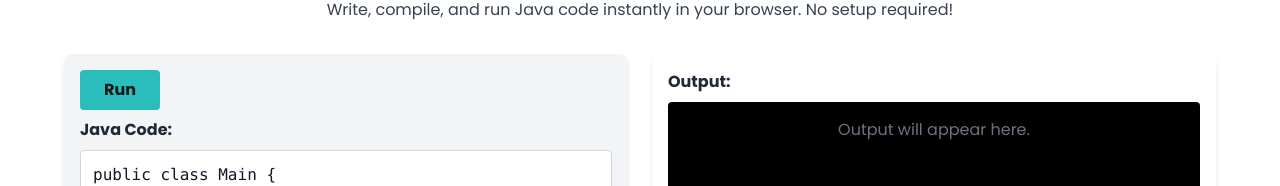
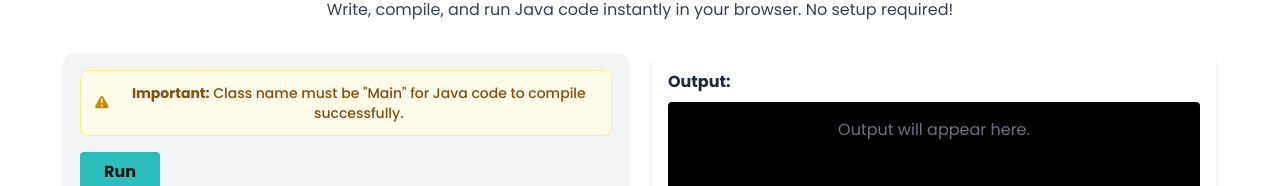
Before and after one commit to Codeintervu/Codeintervu-frontend, a React (Vite) app: page /compilers/java in a window 1280 px wide. Shown: the part 175-361 px from the top of the page. Built offline with nearby package versions, Linux system fonts and the light colour scheme; no server answers.

Commit message:
Note message regarding Main class in java

```diff
--- a/src/compilers/OnlineCompiler.jsx
+++ b/src/compilers/OnlineCompiler.jsx
@@ -78,6 +78,29 @@ const OnlineCompiler = ({ language }) => {
     <div className="flex flex-col md:flex-row gap-6 w-full">
       {/* Left: Code Editor */}
       <div className="w-full md:w-1/2 bg-gray-100 dark:bg-gray-800 rounded-lg p-4 shadow-md flex flex-col">
+        {/* Java-specific note */}
+        {language === "java" && (
+          <div className="mb-4 p-3 bg-yellow-50 dark:bg-yellow-900/20 border border-yellow-200 dark:border-yellow-700 rounded-lg">
+            <div className="flex items-center gap-2">
+              <svg
+                className="w-5 h-5 text-yellow-600 dark:text-yellow-400"
+                fill="currentColor"
+                viewBox="0 0 20 20"
+              >
+                <path
+                  fillRule="evenodd"
+                  d="M8.257 3.099c.765-1.36 2.722-1.36 3.486 0l5.58 9.92c.75 1.334-.213 2.98-1.742 2.98H4.42c-1.53 0-2.493-1.646-1.743-2.98l5.58-9.92zM11 13a1 1 0 11-2 0 1 1 0 012 0zm-1-8a1 1 0 00-1 1v3a1 1 0 002 0V6a1 1 0 00-1-1z"
+                  clipRule="evenodd"
+                />
+              </svg>
+              <span className="text-sm font-medium text-yellow-800 dark:text-yellow-200">
+                <strong>Important:</strong> Class name must be "Main" for Java
+                code to compile successfully.
+              </span>
+            </div>
+          </div>
+        )}
+
         <div className="flex items-center mb-2 gap-2">
           <button
             onClick={handleRun}
```
